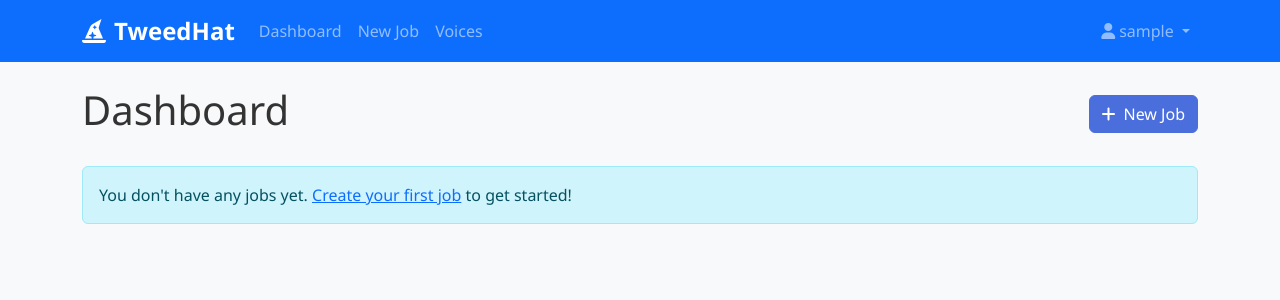
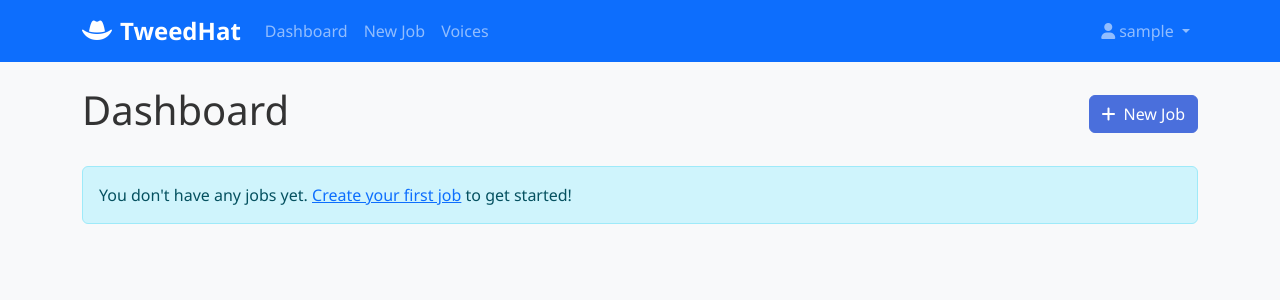
Before and after one commit to bazmatic/tweedhat, a Flask app: page /dashboard in a window 1280 px wide. Shown: the top 300 px of the page. Run offline with Flask 3, Linux system fonts and the light colour scheme; the visitor is signed in with stand-in values (Sample User, id 1).

Commit message:
Update navbar icon in base HTML template for improved branding

```diff
--- a/tweedhat-web/app/templates/base.html
+++ b/tweedhat-web/app/templates/base.html
@@ -20,7 +20,7 @@
     <nav class="navbar navbar-expand-lg navbar-dark bg-primary">
         <div class="container">
             <a class="navbar-brand" href="{{ url_for('main.index') }}">
-                <i class="fas fa-hat-wizard me-2"></i>TweedHat
+                <i class="fas fa-hat-cowboy me-2"></i>TweedHat
             </a>
             <button class="navbar-toggler" type="button" data-bs-toggle="collapse" data-bs-target="#navbarNav">
                 <span class="navbar-toggler-icon"></span>
```
